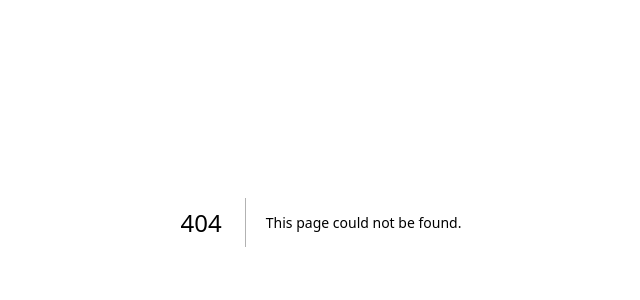
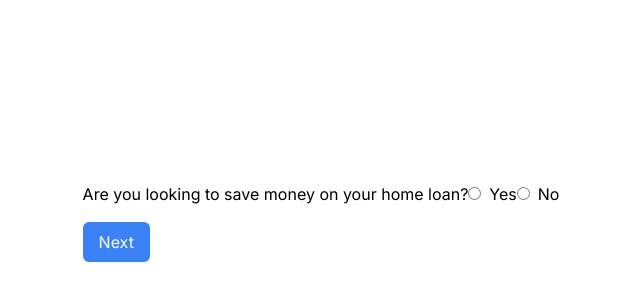
Before and after one commit to perfect7613/RefinSave, a Next.js app: page /form in a window 1280 px wide. Before the commit this address had no page. Shown: the part 178-478 px from the top of the page, without its empty margins (319-959 px from the left). Built offline with nearby package versions, Linux system fonts and the light colour scheme.

Commit message:
Done form changes

```diff
--- /dev/null
+++ b/app/form/page.tsx
@@ -0,0 +1,12 @@
+import CustomForm from '@/components/Typeform'
+import React from 'react'
+
+const page = () => {
+return (
+    <div className='flex justify-center items-center h-screen'>
+            <CustomForm/>
+    </div>
+)
+}
+
+export default page
--- a/app/page.tsx
+++ b/app/page.tsx
@@ -1,7 +1,7 @@
 import Header from "@/components/Header";
-import Typeform from "@/components/Typeform";
 import Link from "next/link";
 import Image from 'next/image'
+import CustomForm from "@/components/Typeform";
 
 export default function Home() {
   return (
@@ -14,13 +14,13 @@ export default function Home() {
       </div>
       <div className="flex justify-evenly pt-36">
           <iframe title="vimeo-player" src="https://player.vimeo.com/video/924282438?h=3308459c2e" width="500" height="360"></iframe>
-          <Typeform/>
+          <CustomForm/>
       </div>
       <div className="py-8 text-center">
         <p>What would saving tens of thousands of dollars do for you?</p>
         <p>Fill in the form for a zero commitment call to find out how we can do that for you.</p>
       </div>
-      <Link href='https://docs.google.com/forms/d/e/1FAIpQLSdyUrQ0MbplTcnoLU2RKzbbBU3yhDh_R6fwmBUGmotO0gDAoA/viewform?usp=sf_link'>
+      <Link href='/form'>
         <button className="flex items-center justify-center w-48 h-12 mx-auto mt-8 border-2 border-pink-500 rounded-none">
           <span className="text-pink-500 font-bold">Start Saving</span> <span className="ml-2 text-pink-500">&#8594;</span>
         </button>
--- a/components/Typeform.tsx
+++ b/components/Typeform.tsx
@@ -1,10 +1,224 @@
 "use client"
+import React, { useState } from "react";
 
 
-const Typeform = () => {
+const CustomForm = () => {
+  const [submit, setSubmit] = useState(false);
+  const [currentQuestion, setCurrentQuestion] = useState(0);
+  const [formData, setFormData] = useState({
+    "entry.746429476": "",
+    "entry.1436654493": "",
+    "entry.1449253335": "",
+    "entry.1976628033": "",
+    "entry.766709407": "",
+    "entry.463689415": "",
+    "entry.2034379913": "",
+    "entry.1906650329": "",
+  });
+
+  const handleInputData = (input: string) => (
+    e: React.ChangeEvent<HTMLInputElement | HTMLTextAreaElement>
+  ) => {
+    const { value } = e.target;
+
+    setFormData((prevState) => ({
+      ...prevState,
+      [input]: value,
+    }));
+  };
+
+  const handleNext = () => {
+    setCurrentQuestion((prevQuestion) => prevQuestion + 1);
+  };
+
+  const handlePrevious = () => {
+    setCurrentQuestion((prevQuestion) => prevQuestion - 1);
+  };
+
+  async function handleSubmit(e: React.FormEvent<HTMLFormElement>) {
+    e.preventDefault();
+    setSubmit(true);
+
+    let formDataEncoded = new URLSearchParams();
+    formDataEncoded.append(
+      "entry.746429476",
+      formData["entry.746429476"]
+    );
+    formDataEncoded.append(
+      "entry.1436654493",
+      formData["entry.1436654493"]
+    );
+    formDataEncoded.append(
+      "entry.1449253335",
+      formData["entry.1449253335"]
+    );
+    formDataEncoded.append(
+      "entry.1976628033",
+      formData["entry.1976628033"]
+    );
+    formDataEncoded.append(
+      "entry.766709407",
+      formData["entry.766709407"]
+    );
+    formDataEncoded.append(
+      "entry.463689415",
+      formData["entry.463689415"]
+    );
+    formDataEncoded.append(
+      "entry.2034379913",
+      formData["entry.2034379913"]
+    );
+    formDataEncoded.append(
+      "entry.1906650329",
+      formData["entry.1906650329"]
+    );
+
+    try {
+      const res = await fetch(
+        "https://docs.google.com/forms/d/e/1FAIpQLSdyUrQ0MbplTcnoLU2RKzbbBU3yhDh_R6fwmBUGmotO0gDAoA/formResponse",
+        {
+          method: "POST",
+          mode: "no-cors",
+          headers: {
+            "Content-Type": "application/x-www-form-urlencoded",
+          },
+          body: formDataEncoded.toString(),
+        }
+      );
+      if (res.ok) {
+        // Handle success
+        console.log("Form submitted successfully");
+      } else {
+        // Handle error
+        console.error("Form submission failed");
+      }
+    } catch (error) {
+      console.error("Form submission failed:", error);
+    }
+  }
+
+  const questions = [
+    {
+      id: "entry.746429476",
+      label: "Are you looking to save money on your home loan?",
+      options: [
+        { value: "Yes", label: "Yes" },
+        { value: "No", label: "No" },
+      ],
+    },
+    {
+      id: "entry.1436654493",
+      label: "Are you considering refinancing your home loan?",
+      options: [
+        { value: "Yes", label: "Yes" },
+        { value: "No", label: "No" },
+      ],
+    },
+    {
+      id: "entry.1449253335",
+      label: "What are you looking for in a mortgage broker?",
+      options: [
+        { value: "Amazing Customer Service", label: "Amazing Customer Service" },
+        { value: "Competitive Rates", label: "Competitive Rates" },
+        { value: "Quick Loan Approvals", label: "Quick Loan Approvals" },
+      ],
+    },
+    {
+      id: "entry.1976628033",
+      label: "How much is your current home loan?",
+      options: [
+        { value: "Less than $500,000", label: "Less than $500,000" },
+        { value: "More than $500,000", label: "More than $500,000" },
+        { value: "Not Sure", label: "Not Sure" },
+      ],
+    },
+    {
+      id: "entry.766709407",
+      label: "First Name",
+      inputType: "text",
+    },
+    {
+      id: "entry.463689415",
+      label: "Last Name",
+      inputType: "text",
+    },
+    {
+      id: "entry.2034379913",
+      label: "Phone Number",
+      inputType: "number",
+    },
+    {
+      id: "entry.1906650329",
+      label: "Email",
+      inputType: "email",
+    },
+  ];
+
+  const currentQuestionData = questions[currentQuestion];
+
   return (
-    <iframe src="https://docs.google.com/forms/d/e/1FAIpQLSdyUrQ0MbplTcnoLU2RKzbbBU3yhDh_R6fwmBUGmotO0gDAoA/viewform?embedded=true" width="500" height="429" className='hidden lg:block' >Loading…</iframe>
-  )
-}
+    <div className="contactFormWrapper">
+      <div className="formheader"></div>
+      <div className="formcontact">
+        {submit ? (
+          <div className="afterForm">Thanks, will get back to you soon</div>
+        ) : (
+          <form onSubmit={handleSubmit} target="_self">
+            <fieldset>
+              <label htmlFor={currentQuestionData.id}>
+                {currentQuestionData.label}
+              </label>
+              {currentQuestionData.options ? (
+                currentQuestionData.options.map((option) => (
+                  <React.Fragment key={option.value}>
+                    <input
+                      required
+                      type="radio"
+                      name={currentQuestionData.id}
+                      value={option.value}
+                      onChange={handleInputData(currentQuestionData.id)}
+                      checked={formData[currentQuestionData.id as keyof typeof formData] === option.value}
+                      autoComplete="off"
+                      className="mr-2"
+                    />
+                    <label>{option.label}</label>
+                  </React.Fragment>
+                ))
+              ) : (
+                <input
+                  required
+                  type={currentQuestionData.inputType}
+                  name={currentQuestionData.id}
+                  onChange={handleInputData(currentQuestionData.id)}
+                  value={formData[currentQuestionData.id as keyof typeof formData]}
+                  autoComplete="off"
+                  className="border border-gray-300 rounded-md p-2 mt-2"
+                />
+              )}
+            </fieldset>
 
-export default Typeform
+            <div className="mt-4">
+              {currentQuestion > 0 && (
+                <button type="button" onClick={handlePrevious} className="bg-blue-500 text-white px-4 py-2 rounded-md mr-2">
+                  Previous
+                </button>
+              )}
+              {currentQuestion < questions.length - 1 && (
+                <button type="button" onClick={handleNext} className="bg-blue-500 text-white px-4 py-2 rounded-md mr-2">
+                  Next
+                </button>
+              )}
+              {currentQuestion === questions.length - 1 && (
+                <button type="submit" className="bg-blue-500 text-white px-4 py-2 rounded-md">
+                  Submit
+                </button>
+              )}
+            </div>
+          </form>
+        )}
+      </div>
+    </div>
+  );
+};
+
+export default CustomForm;
--- a/package.json
+++ b/package.json
@@ -9,6 +9,7 @@
     "lint": "next lint"
   },
   "dependencies": {
+    "@fillout/react": "^1.1.1",
     "next": "14.1.4",
     "react": "^18",
     "react-dom": "^18"
```
Also changed, not shown: 1 other file (tests, documents, lock files or other folders).
